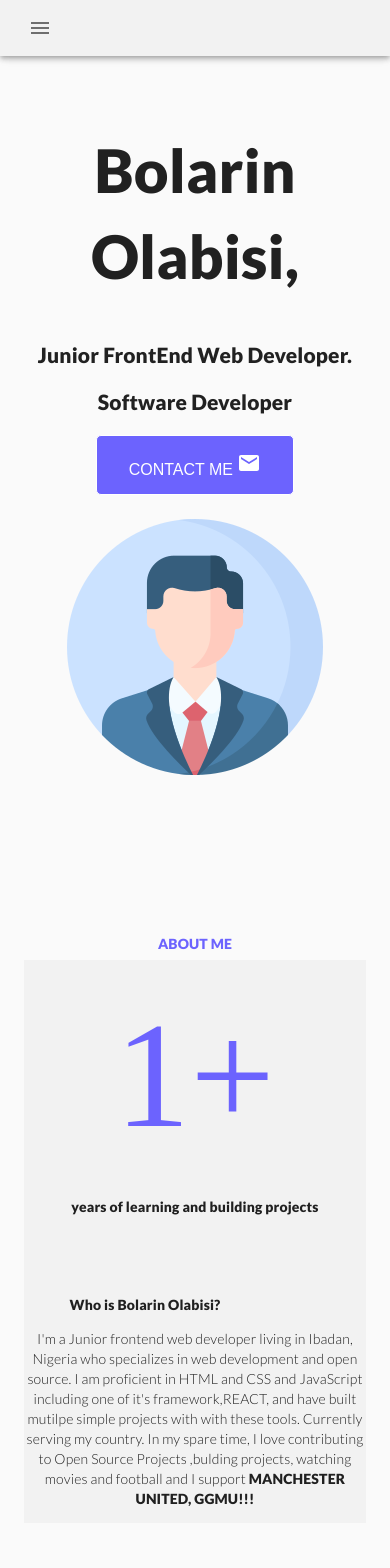
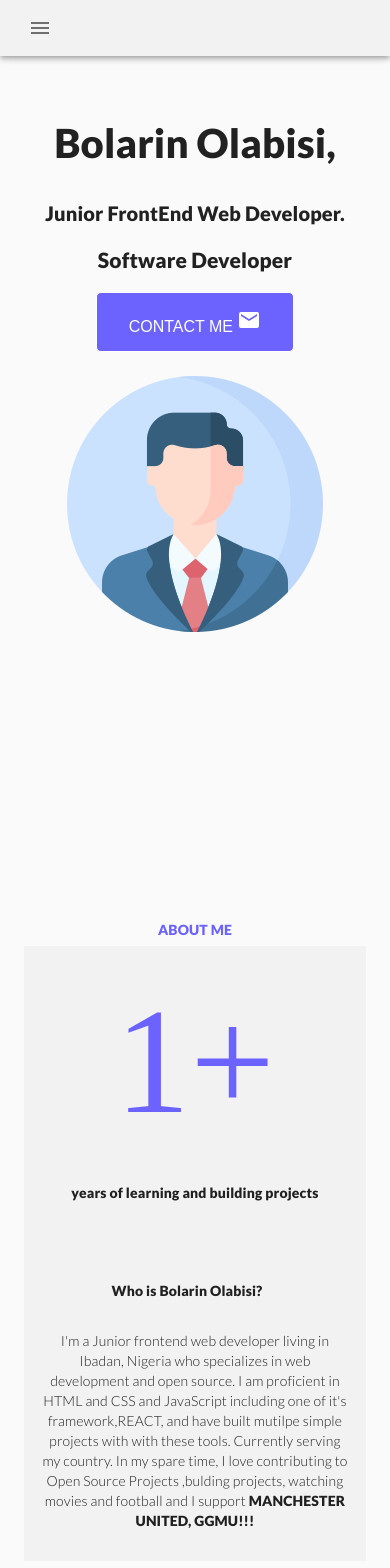
Before and after one commit to mightyFZeus/MyPortfolio, a React (Create React App) app: page / in a window 390 px wide. Shown: the top 1568 px of the page. Built offline with nearby package versions, Linux system fonts and the light colour scheme; a web font is replaced by a local one.

Commit message:
mobile responsive

```diff
--- a/src/components/About/styles.css
+++ b/src/components/About/styles.css
@@ -6,10 +6,20 @@
     margin-top: 4em;
     padding-right: 100px;
 }
-.name-description{
+.nameDescription{
     padding-right: 100px;
 }
+    @media only screen and (max-width:600px) {
+        .nameDescription{
+            padding: 1rem;
+        }
+    }
 
+    @media only screen and (max-width:600px) {
+        .name{
+            padding-right: 1rem;
+        }
+    }
 .club{
     font-weight: bold;
 }
@@ -20,6 +30,11 @@
     font-family: 'Lato', sans-serif;
 }
 
+@media only screen and (max-width: 600px){
+    .about{
+        margin-top: 0em;
+    }
+}
 .year{
     font-family: 'Big Shoulders Text', cursive;
     font-size: 150px;
--- a/src/components/Contact/styles.css
+++ b/src/components/Contact/styles.css
@@ -23,4 +23,7 @@
     .contact-img{
         width:300px
     }
+    .get{
+        font-size: 30px;
+    }
 }
--- a/src/components/Header/Header.jsx
+++ b/src/components/Header/Header.jsx
@@ -86,8 +86,8 @@ const Header =() =>{
         <div className='header-div'>
           <Grid container  spacing={3} className='headerGrid'>
             <Grid item  xs={12} md={8}>
-                <h1  >Bolarin Olabisi,</h1>
-                <h2 >Junior FrontEnd Web Developer.</h2>
+                <h1 className='header-name' >Bolarin Olabisi,</h1>
+                <h2 className='header-desc' >Junior FrontEnd Web Developer.</h2>
                 <h2>Software Developer</h2>
 
                 <a href='mailto:bolarinolabisi36@gmail.com'>
--- a/src/components/Header/Styles.css
+++ b/src/components/Header/Styles.css
@@ -19,6 +19,19 @@ li{
 li:hover{
   color: #6c63fe
 }
+
+@media only screen and (max-width: 600px){
+  .header-name{
+      font-size: 40px;
+  }
+  .header-desc{
+    font-size: 20px;
+  }
+}
+
+
+
+
 
 .headerGrid{
   margin-top: 5em;
--- a/src/components/Projects/Projects.jsx
+++ b/src/components/Projects/Projects.jsx
@@ -26,14 +26,15 @@ const Projects =({resume}) =>{
               <Grid  item key={resume.id} xs={12} sm={12} md={4} lg={4}>
                 <Card className={classes.card} >
                   <CardContent key={resume.id}>
-                    <Typography variant="h4" >
+                    <Typography className={classes.title} variant="h4" >
                       {resume.title}
                     </Typography>
-                    <Typography variant="h6" >
-                      {resume.stack}
-                    </Typography>
+
                     <Typography  variant="body2">
                       {resume.description}
+                    </Typography>
+                    <Typography className={classes.stack} variant="h6" >
+                      {resume.stack}
                     </Typography>
 
                   </CardContent>
--- a/src/components/Projects/Styles.js
+++ b/src/components/Projects/Styles.js
@@ -4,9 +4,18 @@ export default makeStyles((theme) => ({
   toolbar: theme.mixins.toolbar,
   card:{
     backgroundColor:'#f2f2f2',
+
+    padding: '.5rem',
     "&:hover":{
       backgroundColor:'#ffffff',
       border: '1px solid #000'
     }
+  },
+  title:{
+    fontWeight:'bold',
+    fontSize:'20px'
+  },
+  stack:{
+    color:"#6c63fe"
   }
 }));
--- a/src/components/Skills/styles.css
+++ b/src/components/Skills/styles.css
@@ -5,7 +5,7 @@
 }
 @media only screen and (max-width: 600px){
     .logo{
-        width: 50px;
+        width: 30px;
         margin:30px
 
     }
@@ -43,6 +43,11 @@
 .hire-desc{
     margin-left: 9.2em;
 }
+@media only screen and (max-width:600px) {
+    .hire-desc{
+        margin-left: .6em;
+    }
+}
 
 .logo-skill{
     color:#6c63fe;
```
